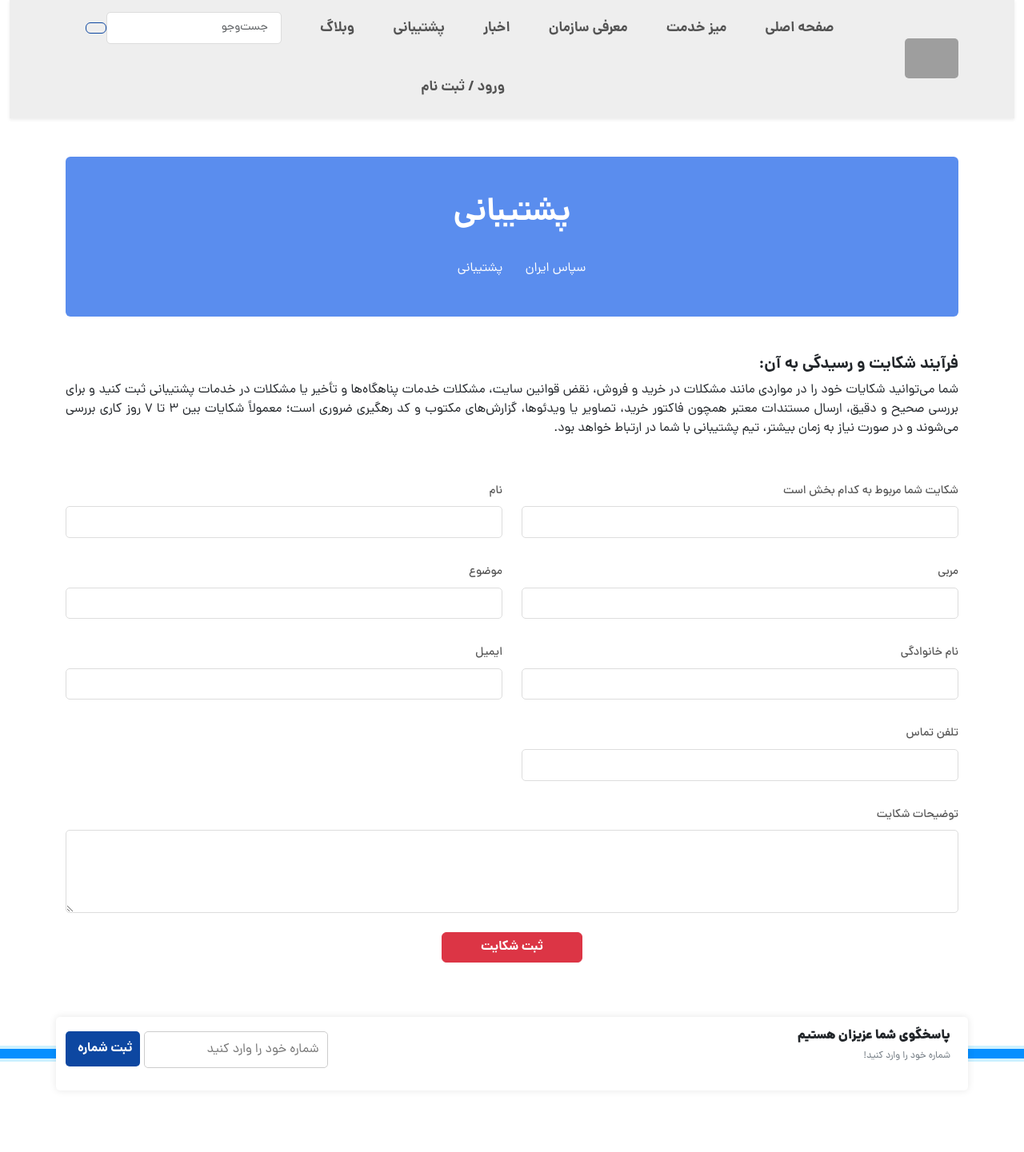
After one commit to Fallenward/sepasiran, a Laravel app: page /support in a window 1280 px wide. The commit adds this page. Shown: the part 943-2384 px from the top of the page at 80% size. Run offline with Laravel 12, Linux system fonts and the light colour scheme; data comes from the database, SQL or seed files in the repository; style sheets or scripts are compiled from the project's sources; some libraries are stand-ins or nearby versions; grey boxes are pictures that could not be loaded.

Commit message:
Shekayat Ui

```diff
--- /dev/null
+++ b/app/Http/Controllers/Frontend/SupportController.php
@@ -0,0 +1,14 @@
+<?php
+
+namespace App\Http\Controllers\Frontend;
+
+use App\Http\Controllers\Controller;
+use Illuminate\Http\Request;
+
+class SupportController extends Controller
+{
+    public function index()
+    {
+        return view('support.index'); // مسیر فایل view
+    }
+}
--- a/resources/views/frontend/layouts/header.blade.php
+++ b/resources/views/frontend/layouts/header.blade.php
@@ -21,7 +21,9 @@
                 <li class="nav-item"><a class="nav-link" href="#">میز خدمت</a></li>
                 <li class="nav-item"><a class="nav-link" href="#">معرفی سازمان</a></li>
                 <li class="nav-item"><a class="nav-link" href="#">اخبار</a></li>
-                <li class="nav-item"><a class="nav-link" href="#">پشتیبانی</a></li>
+                <li class="nav-item">
+                    <a class="nav-link" href="{{ route('frontend.support.index') }}">پشتیبانی</a>
+                </li>
                 <li class="nav-item"><a class="nav-link" href="{{ route('frontend.blog.index') }}">وبلاگ</a></li>
 
                 <li class="nav-item">
--- /dev/null
+++ b/resources/views/support/index.blade.php
@@ -0,0 +1,69 @@
+@extends('layouts.app')
+
+@section('template_title')
+    پشتیبانی
+@endsection
+
+@section('content')
+<div class="container py-5">
+    <div class="mb-5 p-5 text-center text-white rounded" style="background-color: #5a8dee;">
+        <h1 class="fw-bold mb-2">پشتیبانی</h1>
+        <nav aria-label="breadcrumb">
+            <ol class="breadcrumb justify-content-center bg-transparent mb-0">
+                <li class="breadcrumb-item">
+                    <a href="{{ route('frontend.home') }}" class="text-white text-decoration-none">سپاس ایران</a>
+                </li>
+                <li class="breadcrumb-item">
+                    <a href="{{ route('frontend.support.index') }}" class="text-white text-decoration-none">پشتیبانی</a>
+                </li>
+            </ol>
+        </nav>
+    </div>
+
+    <div class="mb-5">
+        <h5 class="fw-bold">فرآیند شکایت و رسیدگی به آن:</h5>
+        <p class="text-justify">
+            شما می‌توانید شکایات خود را در مواردی مانند مشکلات در خرید و فروش، نقض قوانین سایت، مشکلات خدمات پناهگاه‌ها و تأخیر یا مشکلات در خدمات پشتیبانی ثبت کنید و برای بررسی صحیح و دقیق، ارسال مستندات معتبر همچون فاکتور خرید، تصاویر یا ویدئوها، گزارش‌های مکتوب و کد رهگیری ضروری است؛ معمولاً شکایات بین ۳ تا ۷ روز کاری بررسی می‌شوند و در صورت نیاز به زمان بیشتر، تیم پشتیبانی با شما در ارتباط خواهد بود.
+        </p>
+    </div>
+
+    <form action="#" method="POST" class="row g-4">
+        @csrf
+        <div class="col-md-6">
+            <label class="form-label">شکایت شما مربوط به کدام بخش است</label>
+            <input type="text" class="form-control" name="section">
+        </div>
+        <div class="col-md-6">
+            <label class="form-label">نام</label>
+            <input type="text" class="form-control" name="first_name">
+        </div>
+        <div class="col-md-6">
+            <label class="form-label">مربی</label>
+            <input type="text" class="form-control" name="coach">
+        </div>
+        <div class="col-md-6">
+            <label class="form-label">موضوع</label>
+            <input type="text" class="form-control" name="subject">
+        </div>
+        <div class="col-md-6">
+            <label class="form-label">نام خانوادگی</label>
+            <input type="text" class="form-control" name="last_name">
+        </div>
+        <div class="col-md-6">
+            <label class="form-label">ایمیل</label>
+            <input type="email" class="form-control" name="email">
+        </div>
+        <div class="col-md-6">
+            <label class="form-label">تلفن تماس</label>
+            <input type="text" class="form-control" name="phone">
+        </div>
+        <div class="col-12">
+            <label class="form-label">توضیحات شکایت</label>
+            <textarea class="form-control" name="description" rows="4"></textarea>
+        </div>
+        <div class="col-12 text-center">
+            <button type="submit" class="btn btn-danger px-5">ثبت شکایت</button>
+        </div>
+    </form>
+</div>
+@endsection
--- a/routes/web.php
+++ b/routes/web.php
@@ -12,6 +12,7 @@ use App\Http\Controllers\CommentController;
 use App\Http\Controllers\CourseController;
 use App\Http\Controllers\DiscountController;
 use App\Http\Controllers\DogController;
+use App\Http\Controllers\Frontend\SupportController;
 use App\Http\Controllers\InsuranceController;
 use App\Http\Controllers\MenuController;
 use App\Http\Controllers\NotificationController;
@@ -59,4 +60,8 @@ Route::name('frontend.')->group(function () {
 
     Route::get('/blog', [BlogController::class, 'index'])->name('blog.index');
 
+    Route::prefix('support')->name('support.')->group(function () {
+        Route::get('/', [SupportController::class, 'index'])->name('index');
+    });
+
 });
```
